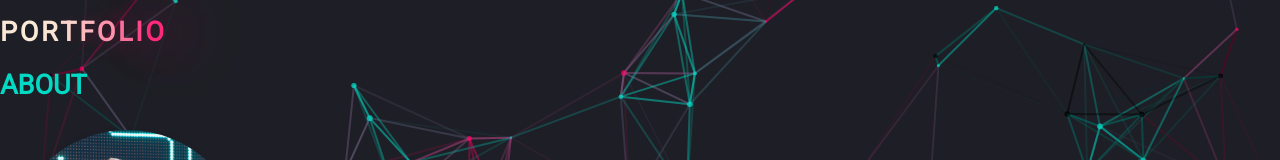
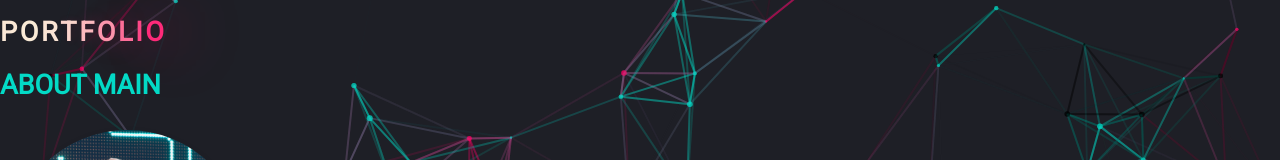
Before and after one commit to lucas-nachtigall/gatsby-portfolio-template-dev-10, a Gatsby site: page / in a window 1280 px wide. Shown: the part 196-356 px from the top of the page. Built offline with nearby package versions, Linux system fonts and the light colour scheme; Gatsby itself is replaced by a stand-in of ours.

Commit message:
Update index.jsx

```diff
--- a/src/pages/index.jsx
+++ b/src/pages/index.jsx
@@ -25,7 +25,7 @@ const HomePage = () => {
 
       <section className={styles.aboutSection} id='about'>
         <header className={styles.aboutHeader}>
-          <Text tag='h2' color='secondary' variant='subtitle'>ABOUT</Text>
+          <Text tag='h2' color='secondary' variant='subtitle'>ABOUT MAIN</Text>
         </header>
         <div className={styles.aboutContent}>
           <StaticImage className={styles.aboutAvatar} src='../assets/images/yourname.png' alt='Your Name' objectFit='contain' />
```
